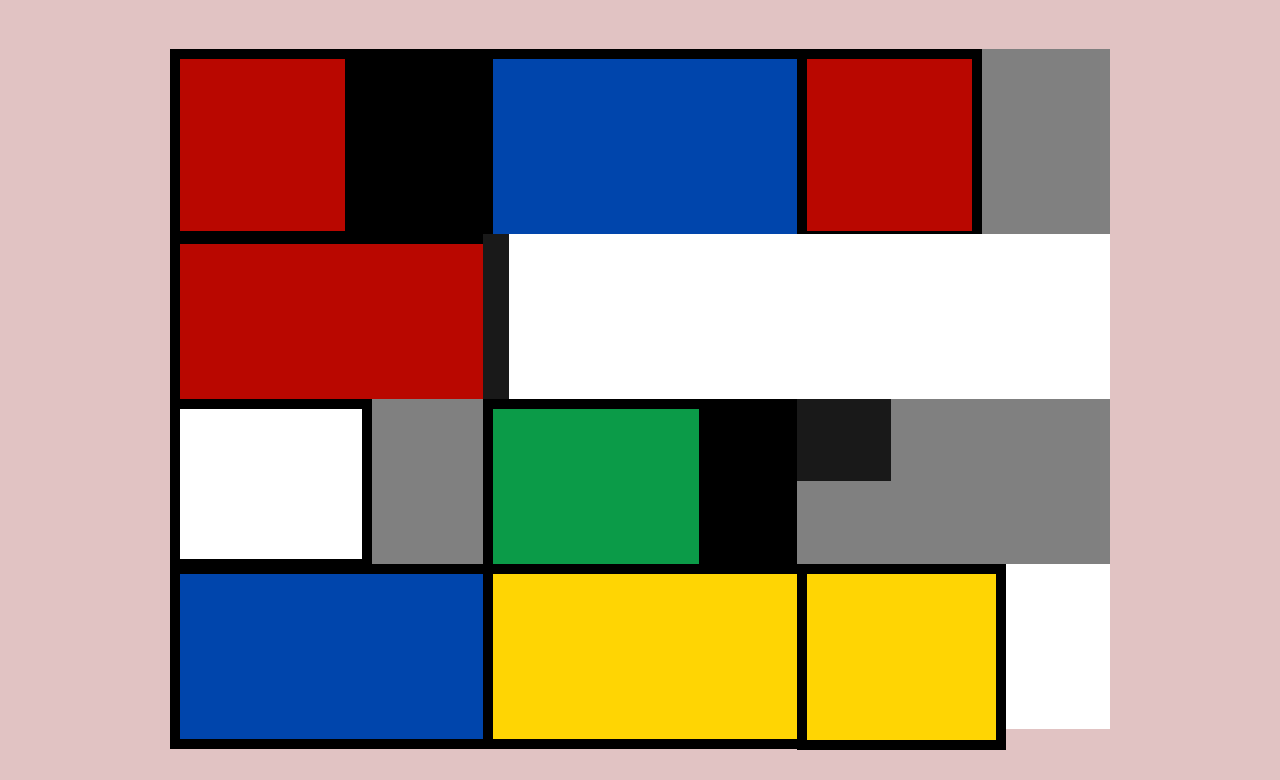
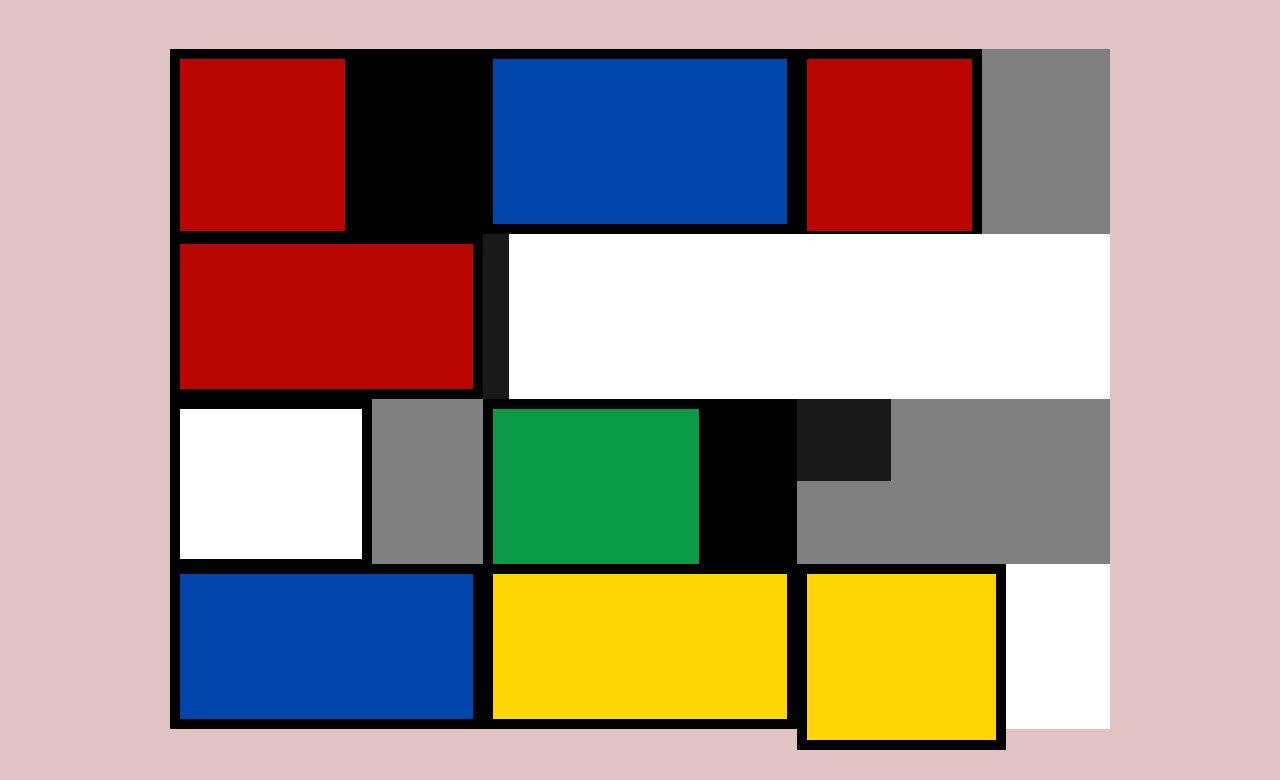
Before and after one commit to TheHagueUniversity/css-advanced-challenge-GeorgiBirdman, a plain HTML site: page Mondriaan Challenge 3/assets/index.html in a window 1280 px wide. Shown: the part 61-841 px from the top of the page. Drawn offline with Linux system fonts and the light colour scheme.

Commit message:
Additional

```diff
--- a/Mondriaan Challenge 3/assets/css/styles.css
+++ b/Mondriaan Challenge 3/assets/css/styles.css
@@ -1,10 +1,14 @@
 body {
   background: #E1C3C3;
+  position: relative;
 }
 main{
   max-width: 940px;
   width:85%;
   margin: 4vw auto;
+}
+*, *:before, *:after {
+  box-sizing: border-box;
 }
 .grid-container{
   display: grid;
@@ -12,6 +16,7 @@ main{
   grid-template-rows: 185px;
   grid-auto-rows: 165px;
   grid-auto-columns: 100px;
+  grid-auto-flow: dense;
 }
 .r1 {
 background-color: black;
```
